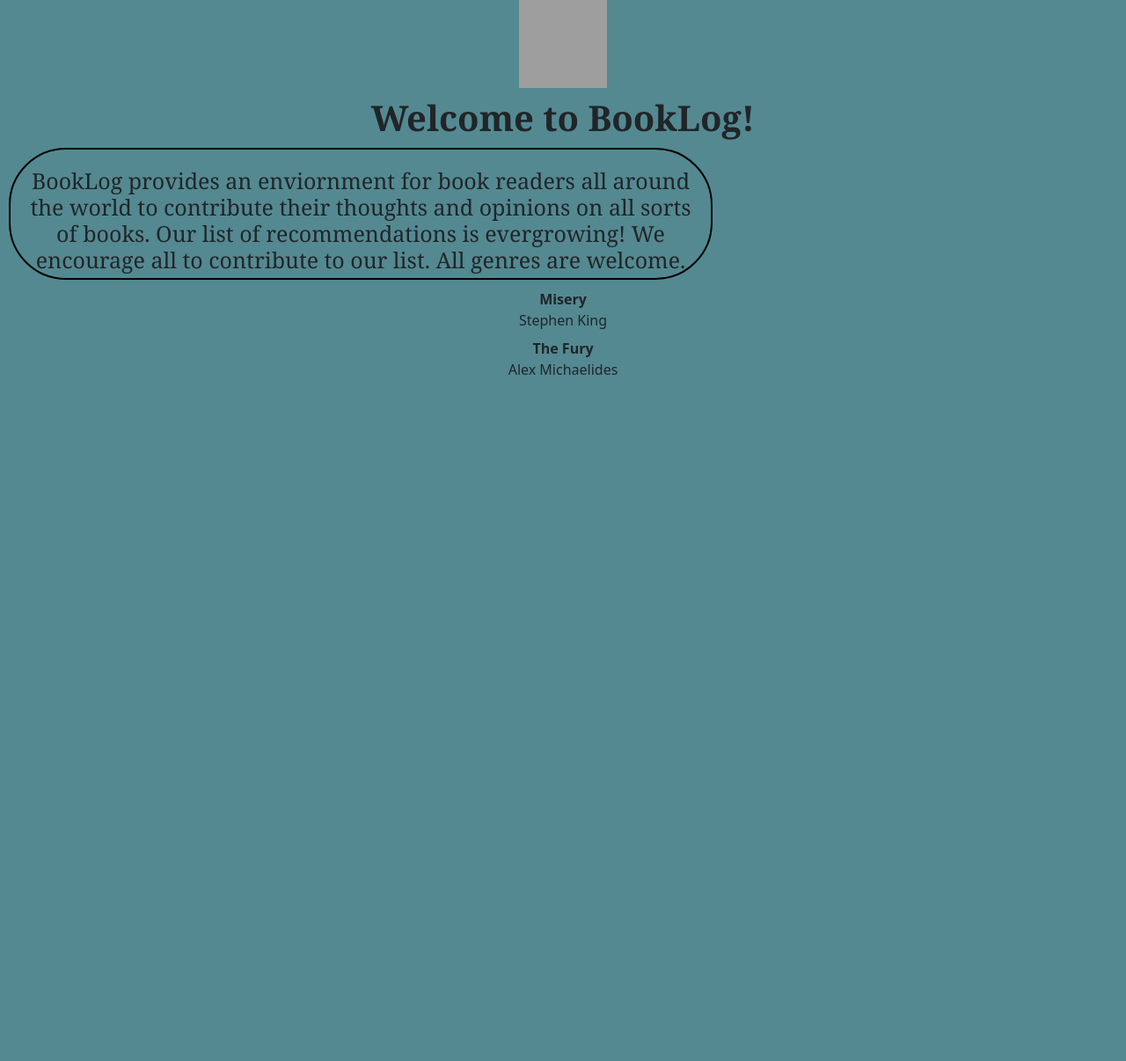
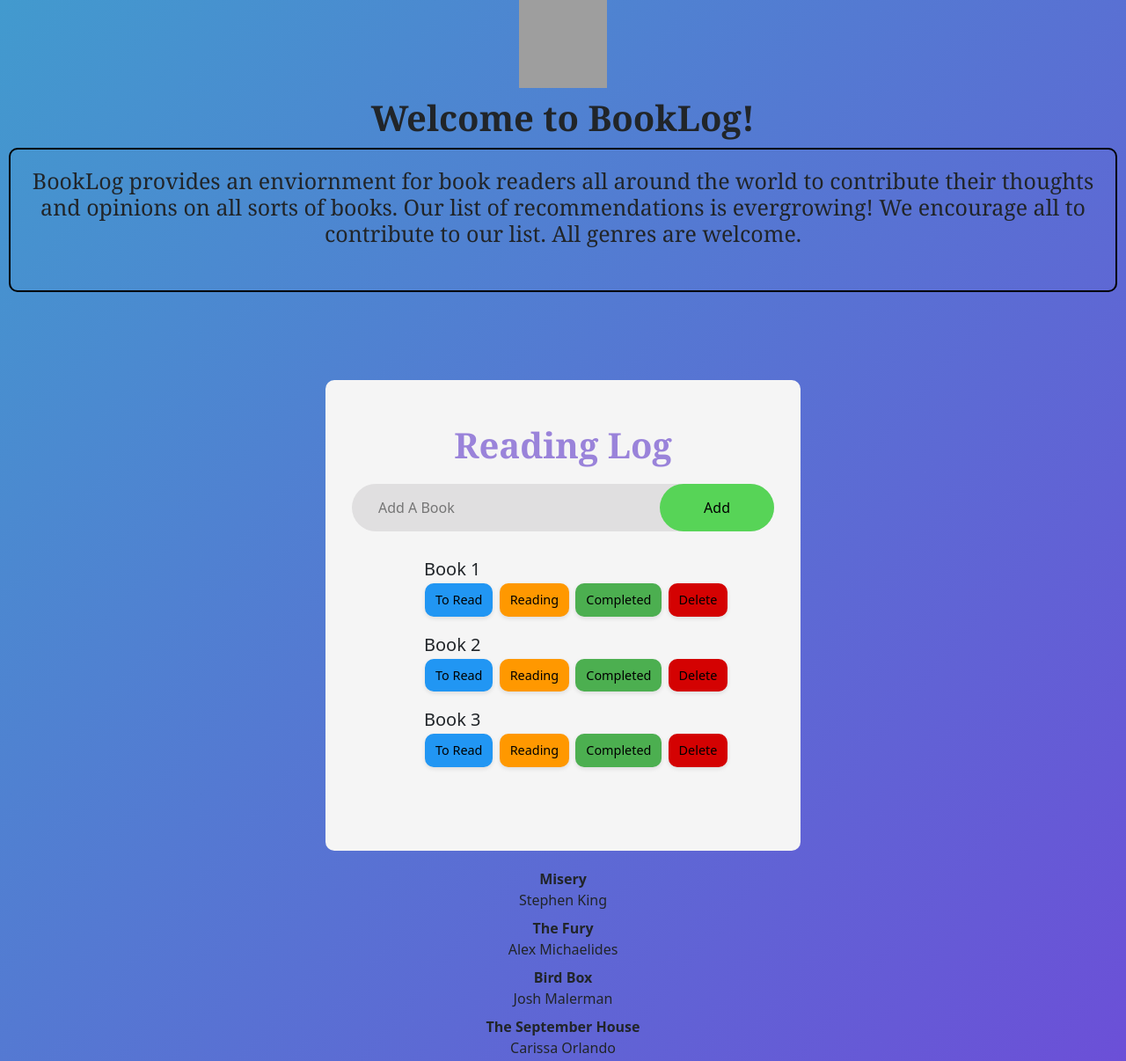
Before and after one commit to SaraKole/Booklogpub, a plain HTML site: page index.html in a window 1280 px wide. Shown: the top 1206 px of the page at 88% size. Before the commit the page ends 800 px from the top, so only its background shows below. Drawn offline with nearby package versions, Linux system fonts and the light colour scheme; grey boxes are pictures that could not be loaded.

Commit message:
add buttons and listt for appending

```diff
--- a/books.css
+++ b/books.css
@@ -3,9 +3,11 @@
 }
 
 body {
-    background-color: rgb(84, 137, 145);
+    background: linear-gradient(130deg, #429ace, #6f49d8);
     margin: 0;
     text-align: center;
+    width: 100%;
+    min-height: 100vh;
 
 }
 
@@ -20,12 +22,100 @@ h1 {
 h2{
     margin: 10px;
     text-align: center;
+    align-items: center;
     font-size: 25px;
     font-family: Georgia, 'Times New Roman', Times, serif;
-    border-radius: 65px;
+    border-radius: 10px;
     border: 2px solid black;
-    padding: 20px;
-    width: 800px;
-    height: 150px;
+    padding:  20px 20px 50px;
+
 
 }
+
+.book_list{
+    width:100%;
+    max-width:540px;
+    background: whitesmoke;
+    margin: 100px auto 20px;
+    padding:  40px 30px 70px;
+    border-radius: 10px;
+}
+
+.book_list h1{
+    color: #9a83da;
+    align-items: center;
+    margin-bottom: 20px;
+
+}
+
+.add_book{
+    display: flex;
+    align-items: center;
+    justify-content:space-between;
+    background: rgb(224, 223, 224);
+    border-radius: 30px;
+    padding-left: 20px;
+    margin-bottom: 20px;
+}
+
+input{
+    flex:1;
+    border:none;
+    outline: gray;
+    background: transparent;
+    padding: 10px;
+}
+
+button{
+    border:none;
+    outline:none;
+    padding: 15px 50px;
+    background: rgb(87, 212, 87);
+    font-size: 16px;
+    cursor: pointer;
+    border-radius: 45px;
+
+}
+
+ul li{
+    list-style: none;
+    font-size: 20px;
+    text-align: left;
+    padding: 8px 50px;
+    user-select: none;
+    cursor: pointer;
+}
+
+
+
+.status-buttons button {
+    border: none;
+    outline: none;
+    padding: 8px 12px;
+    margin: 1px;
+    border-radius: 10px;
+    cursor: pointer;
+    font-size: 0.9rem;
+    transition: background-color 0.3s ease, transform 0.2s ease;
+    box-shadow: 0 2px 5px rgba(0, 0, 0, 0.1);
+}
+
+.status-buttons button.to-read {
+    background-color: #2196F3;
+    color: rgb(0, 0, 0);
+  }
+
+  .status-buttons button.reading {
+    background-color: #FF9800;
+    color: rgb(0, 0, 0);
+  }
+
+  .status-buttons button.completed {
+    background-color: #4CAF50;
+    color: rgb(0, 0, 0);
+  }
+
+  .status-buttons button.delete {
+    background-color: #d40202;
+    color: rgb(0, 0, 0);
+  }
--- a/books.js
+++ b/books.js
@@ -0,0 +1,48 @@
+
+function setStatus(button) {
+  const buttons = button.parentElement.querySelectorAll("button");
+  buttons.forEach(btn => btn.classList.remove("active"));
+  button.classList.add("active");
+}
+
+const inputBox = document.getElementById("input-box");
+const listContainer= document.getElementById("list_container");
+
+function AddBook(){
+    if (inputBox.value === ''){
+        alert("Please enter the book title.");
+    }
+    else{
+        let li = document.createElement("li");
+        li.innerHTML = inputBox.value;
+        listContainer.appendChild(li);
+
+        let statusDiv = document.createElement("div");
+        statusDiv.className = "status-buttons";
+
+        const statuses = [
+            { text: "To Read", className: "to-read" },
+            { text: "Reading", className: "reading" },
+            { text: "Completed", className: "completed" },
+            {text: "Delete", className: "delete"}
+          ];
+
+          statuses.forEach(status => {
+            let button = document.createElement("button");
+            button.innerText = status.text;
+            button.className = status.className;
+            button.onclick = function () {
+              setStatus(button);
+            };
+            statusDiv.appendChild(button);
+          });
+
+
+          li.appendChild(statusDiv);
+
+
+          listContainer.appendChild(li);
+        }
+
+    inputBox.value = '';
+}
--- a/index.html
+++ b/index.html
@@ -19,12 +19,59 @@
 
     <h2>BookLog provides an enviornment for book readers all around the world to contribute their thoughts and opinions on all sorts of books. Our list of recommendations is evergrowing! We encourage all to contribute to our list. All genres are welcome.</h2>
 
+
+    <div class="book_list">
+      <h1>Reading Log</h1>
+      <div class="add_book">
+        <input type="text" id="input-box" placeholder="Add A Book">
+        <button onclick="AddBook()">Add</button>
+    </div>
+
+    <ul id="list_container">
+      <li>Book 1
+        <div class="status-buttons">
+          <button class="to-read" onclick="setStatus(this)">To Read</button>
+          <button class="reading" onclick="setStatus(this)">Reading</button>
+          <button class="completed" onclick="setStatus(this)">Completed</button>
+          <button class="delete" onclick="setStatus(this)">Delete</button>
+        </div>
+      </li>
+      <li>Book 2
+        <div class="status-buttons">
+          <button class="to-read" onclick="setStatus(this)">To Read</button>
+          <button class="reading" onclick="setStatus(this)">Reading</button>
+          <button class="completed" onclick="setStatus(this)">Completed</button>
+          <button class="delete" onclick="setStatus(this)">Delete</button>
+        </div>
+      </li>
+      <li>Book 3
+        <div class="status-buttons">
+          <button class="to-read" onclick="setStatus(this)">To Read</button>
+          <button class="reading" onclick="setStatus(this)">Reading</button>
+          <button class="completed" onclick="setStatus(this)">Completed</button>
+          <button class="delete" onclick="setStatus(this)">Delete</button>
+        </div>
+      </li>
+    </ul>
+  </div>
     <dl>
         <dt>Misery</dt>
         <dd>Stephen King</dd>
         <dt>The Fury</dt>
         <dd>Alex Michaelides</dd>
+        <dt>Bird Box</dt>
+        <dd>Josh Malerman </dd>
+        <dt>The September House</dt>
+        <dd>Carissa Orlando</dd>
+        <dt>Pen Pal</dt>
+        <dd>Dathan Auerbach</dd>
+        <dt>The Shining</dt>
+        <dd>Stephen King</dd>
+        <dt>Local Woman Missing</dt>
+        <dd>Mary Kubica</dd>
     </dl>
+
+     <button>Delete A Book</button>
 
 
      <link href="books.css" type = "text/css" rel="stylesheet">
```
